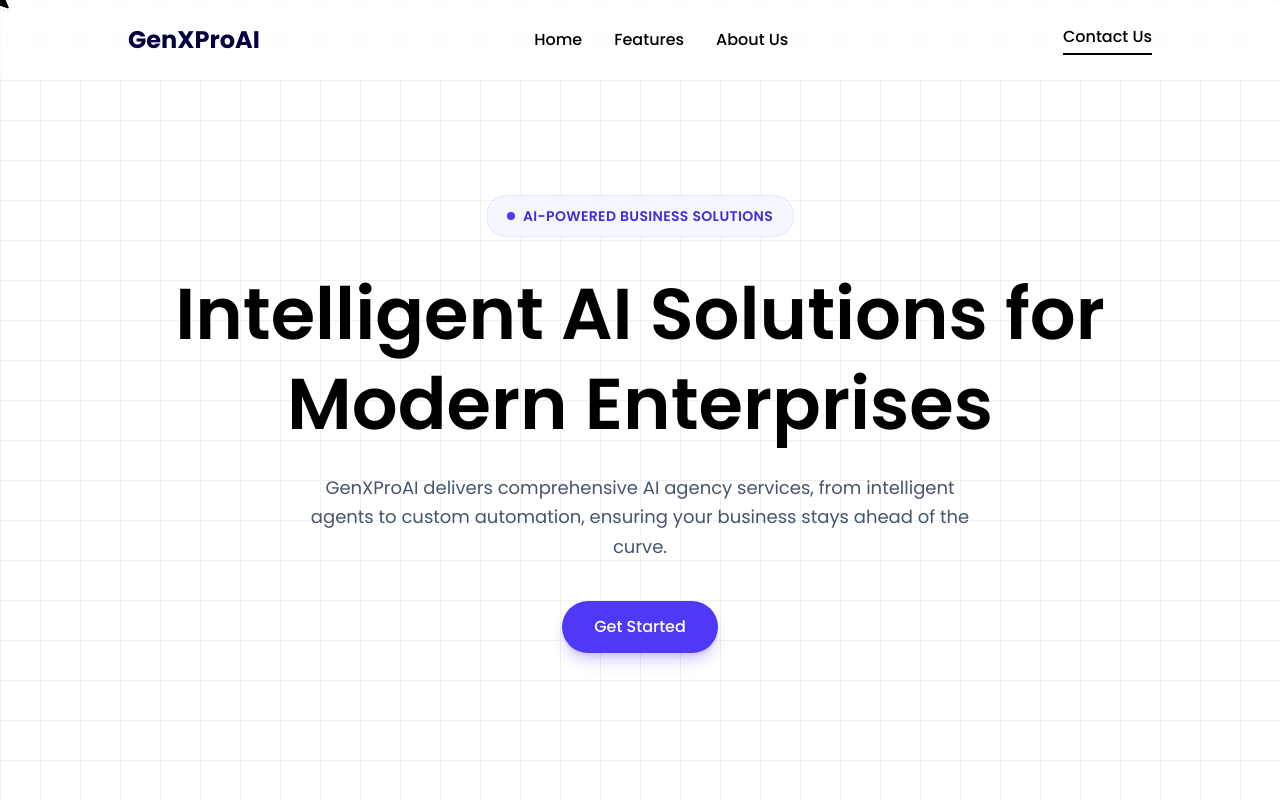
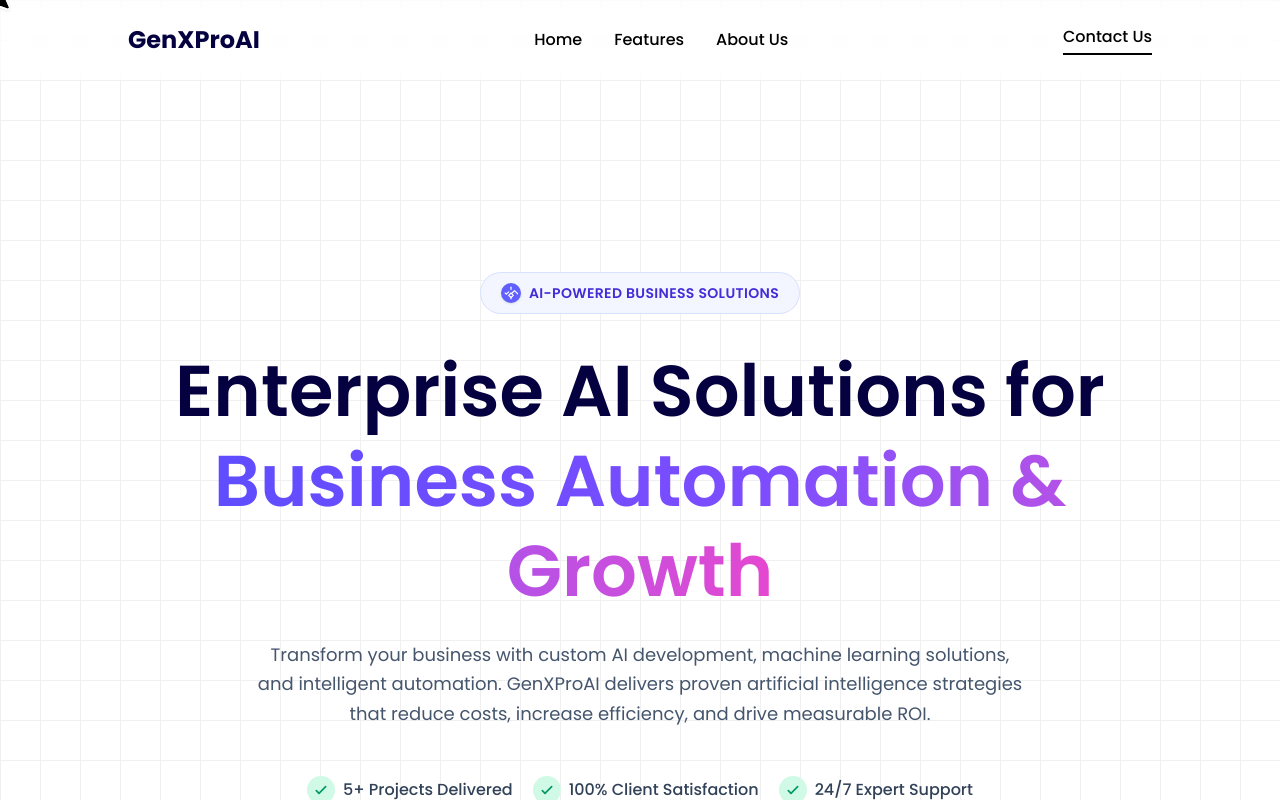
Before and after one commit to mahi12jain/GenXProAI.github.io, a React (Vite) app: page / in a window 1280 px wide. Shown: the top 800 px of the page. Built offline with nearby package versions, Linux system fonts and the light colour scheme.

Commit message:
new hero section

```diff
--- a/src/components/Hero.jsx
+++ b/src/components/Hero.jsx
@@ -96,24 +96,58 @@
         </nav>
 
         <div className="flex-1 flex flex-col justify-center items-center w-full px-4 pb-20 pt-32">
-          <div className="flex items-center gap-2 bg-indigo-50/60 backdrop-blur-sm border border-indigo-200/40 hover:border-indigo-300/60 transition-all rounded-full w-max mx-auto px-5 py-2.5 group cursor-pointer mb-8">
-            <span className="w-2 h-2 bg-indigo-600 rounded-full"></span>
-            <span className="text-sm font-semibold text-indigo-700 uppercase tracking-wide">AI-Powered Business Solutions</span>
-          </div>
+            <div className="flex-1 flex flex-col justify-center items-center w-full px-4 pb-24 pt-36">
+              <div className="flex items-center gap-2 bg-indigo-50/70 backdrop-blur-sm border border-indigo-200/60 rounded-full w-max mx-auto px-5 py-2.5 mb-8">
+                <span className="flex h-5 w-5 items-center justify-center rounded-full bg-indigo-500 text-white text-xs shadow-sm">
+                  <svg xmlns="http://www.w3.org/2000/svg" viewBox="0 0 24 24" fill="none" stroke="currentColor" strokeWidth="2" strokeLinecap="round" strokeLinejoin="round" className="h-3.5 w-3.5">
+                    <path d="M12 2v4" />
+                    <path d="m2 12 2 2 4-4" />
+                    <path d="m14 12 4-4 6 6" />
+                    <path d="M12 22v-4" />
+                    <path d="m12 12 4 4-4 4-4-4 4-4Z" />
+                  </svg>
+                </span>
+                <span className="text-sm font-semibold text-indigo-700 uppercase tracking-wide">AI-Powered Business Solutions</span>
+              </div>
 
-          <h5 className="text-4xl md:text-6xl lg:text-7xl font-semibold max-w-5xl text-center mx-auto text-black leading-tight mb-6">
-            Intelligent AI Solutions for Modern Enterprises
-          </h5>
+              <h1 className="text-4xl md:text-6xl lg:text-7xl font-semibold max-w-5xl text-center mx-auto text-[#050040] leading-tight mb-6">
+                Enterprise AI Solutions for{' '}
+                <span className="bg-gradient-to-r from-[#5f4dff] via-[#7d4dff] to-[#e547d0] text-transparent bg-clip-text">
+                  Business Automation & Growth
+                </span>
+              </h1>
 
-          <p className="text-base md:text-lg text-slate-600 mx-auto max-w-2xl text-center mb-10 leading-relaxed">
-            GenXProAI delivers comprehensive AI agency services, from intelligent agents to custom automation, ensuring your business stays ahead of the curve.
-          </p>
+              <p className="text-base md:text-lg text-slate-600 mx-auto max-w-3xl text-center mb-12 leading-relaxed">
+                Transform your business with custom AI development, machine learning solutions, and intelligent automation. GenXProAI delivers proven artificial intelligence strategies that reduce costs, increase efficiency, and drive measurable ROI.
+              </p>
 
-          <div className="mx-auto w-full flex items-center justify-center gap-4">
-            <button onClick={() => setModalVisible(true)} className="bg-indigo-600 hover:bg-indigo-700 text-white px-8 py-3.5 rounded-full font-medium transition shadow-lg shadow-indigo-600/25 hover:shadow-indigo-600/40 transform hover:-translate-y-0.5">
-              Get Started
-            </button>
-          </div>
+              <div className="flex flex-wrap items-center justify-center gap-5 text-sm md:text-base font-medium text-slate-700">
+                <div className="flex items-center gap-2">
+                  <span className="flex h-7 w-7 items-center justify-center rounded-full bg-emerald-100 text-emerald-600">
+                    <svg xmlns="http://www.w3.org/2000/svg" viewBox="0 0 24 24" fill="none" stroke="currentColor" strokeWidth="2.5" strokeLinecap="round" strokeLinejoin="round" className="h-4 w-4">
+                      <path d="m5 13 4 4L19 7" />
+                    </svg>
+                  </span>
+                  5+ Projects Delivered
+                </div>
+                <div className="flex items-center gap-2">
+                  <span className="flex h-7 w-7 items-center justify-center rounded-full bg-emerald-100 text-emerald-600">
+                    <svg xmlns="http://www.w3.org/2000/svg" viewBox="0 0 24 24" fill="none" stroke="currentColor" strokeWidth="2.5" strokeLinecap="round" strokeLinejoin="round" className="h-4 w-4">
+                      <path d="m5 13 4 4L19 7" />
+                    </svg>
+                  </span>
+                  100% Client Satisfaction
+                </div>
+                <div className="flex items-center gap-2">
+                  <span className="flex h-7 w-7 items-center justify-center rounded-full bg-emerald-100 text-emerald-600">
+                    <svg xmlns="http://www.w3.org/2000/svg" viewBox="0 0 24 24" fill="none" stroke="currentColor" strokeWidth="2.5" strokeLinecap="round" strokeLinejoin="round" className="h-4 w-4">
+                      <path d="m5 13 4 4L19 7" />
+                    </svg>
+                  </span>
+                  24/7 Expert Support
+                </div>
+              </div>
+            </div>
         </div>
       </section>
       <ConsultationModal visible={modalVisible} onClose={() => setModalVisible(false)} />
```
